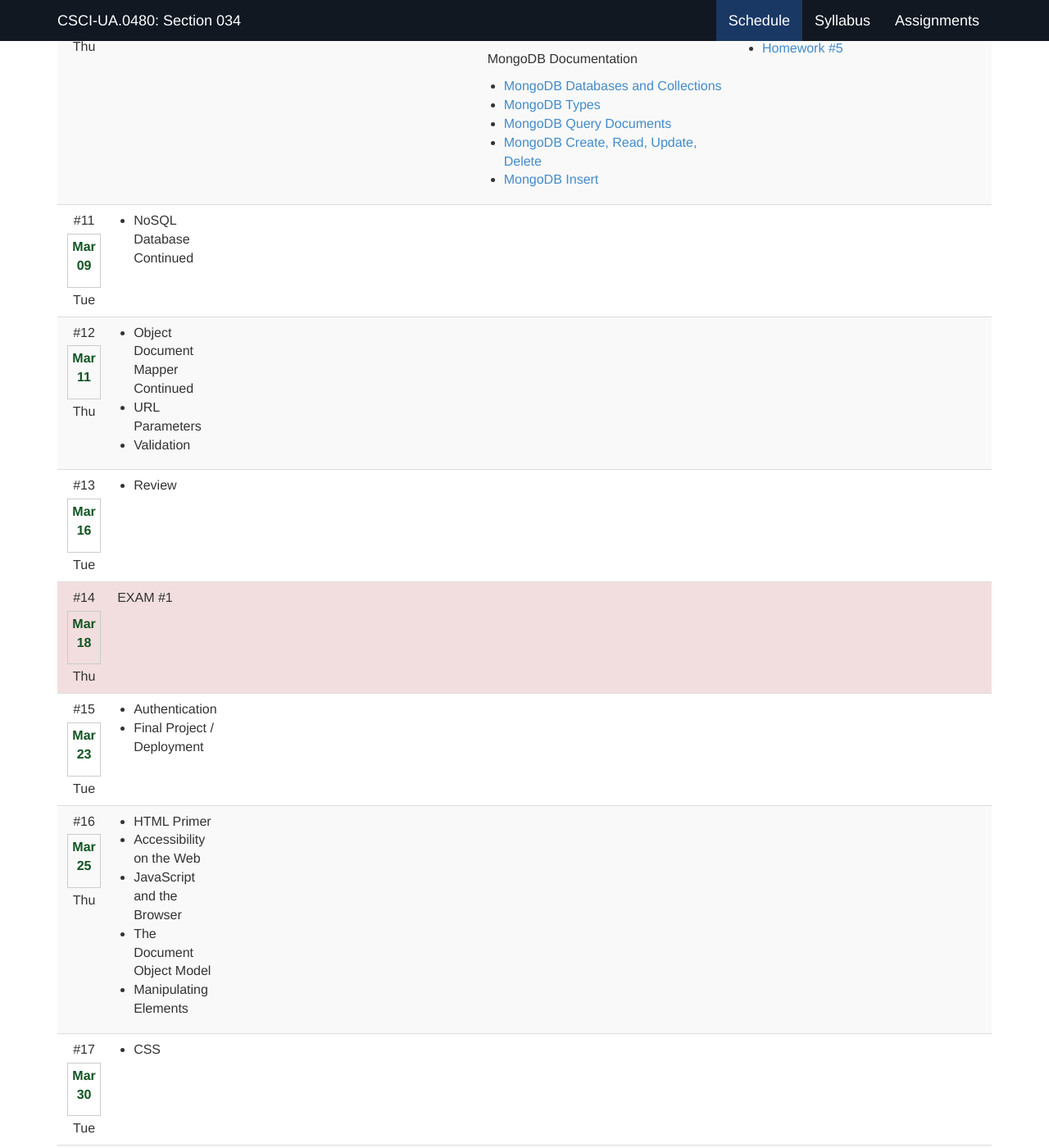
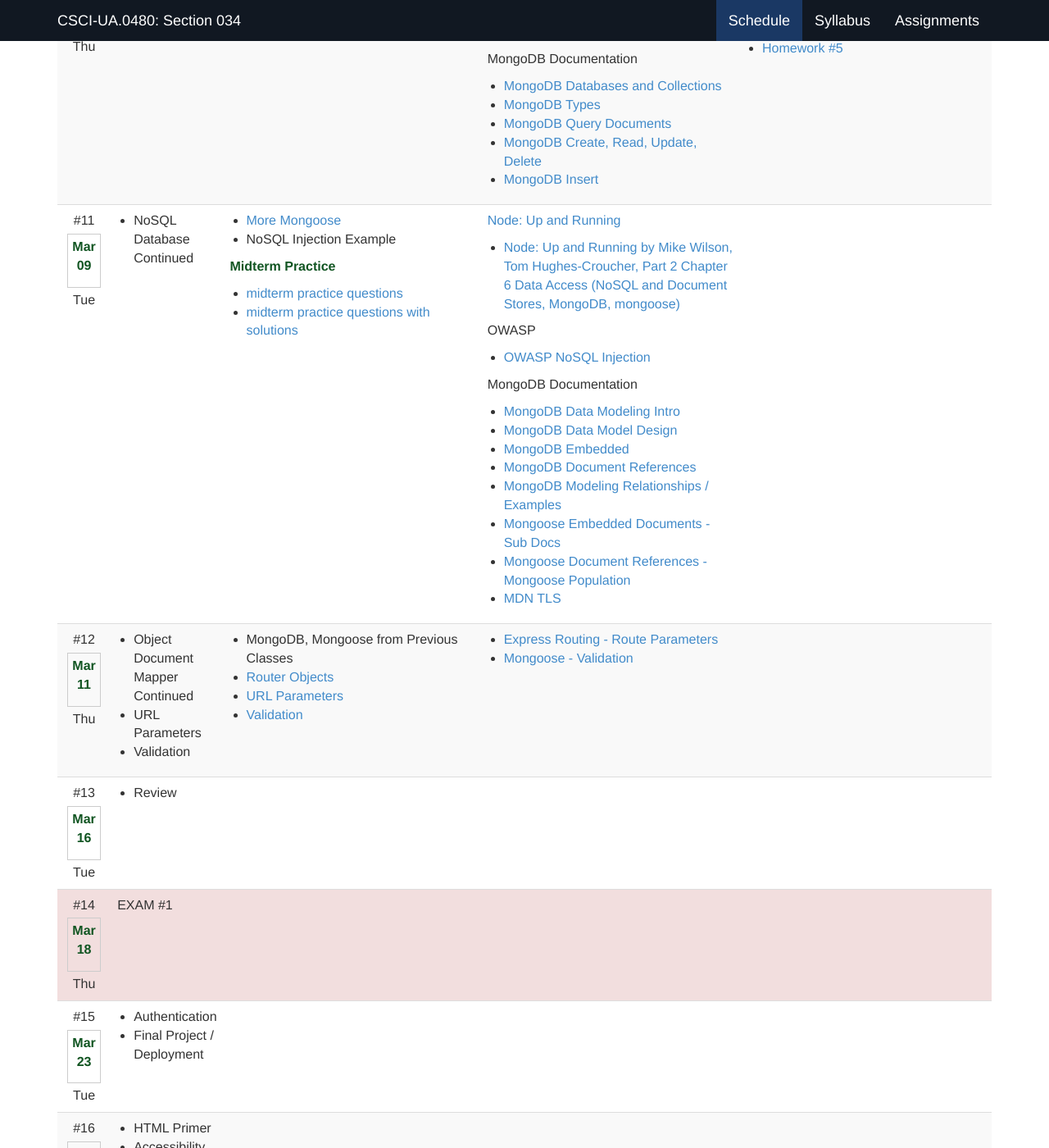
Before and after one commit to foureyes/csci-ua.0480-spring2021-034, a Jekyll site: the page built from index.markdown, in a window 1280 px wide and 1400 px high, scrolled down 4081 px. Shown: the whole window at 82% size. Built offline with Jekyll 4.4.1, drawn with Linux system fonts in a browser that asks for light colours; a script that is not in the unit is left out.

Commit message:
add classes

```diff
--- a/_data/ait-schedule.csv
+++ b/_data/ait-schedule.csv
@@ -334,7 +334,7 @@ __Due Thursday 3/11 at 11pm__
 
 * [Homework #5](homework/05.html)
 ",
-y,,11,Mar-09,Tue,* NoSQL Database Continued,"* [More Mongoose](slides/12/mongoose.html)
+,,11,Mar-09,Tue,* NoSQL Database Continued,"* [More Mongoose](slides/12/mongoose.html)
 * NoSQL Injection Example
 
 __Midterm Practice__
@@ -377,7 +377,7 @@ __Due Monday 10/19 at 11pm__
  * hw 6 – saving to db (short!)
  * [Homework #05](homework/05.html)
 -->",
-y,,12,Mar-11,Thu,"* Object Document Mapper Continued
+,,12,Mar-11,Thu,"* Object Document Mapper Continued
 * URL Parameters
 * Validation","
 * MongoDB, Mongoose from Previous Classes
--- a/index.markdown
+++ b/index.markdown
@@ -3,10 +3,10 @@ layout: default
 nav-state: index
 ---
 
+
 <!--
 <h1>AIT Test Deploy</h1>
 -->
-
 
 
 <div id="quick-links">
```
